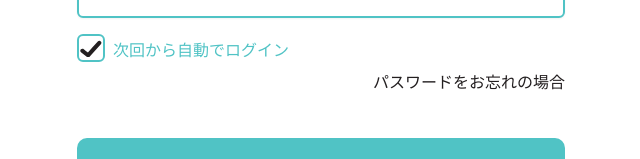
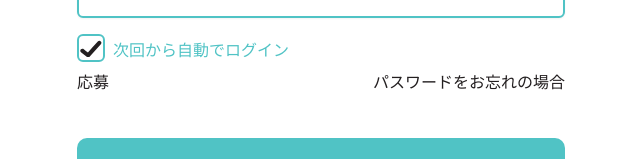
Before and after one commit to sang612/NERU, a Next.js app: page /auth/login in a window 1280 px wide. Shown: the part 258-417 px from the top of the page, without its empty margins (319-959 px from the left). Built offline with nearby package versions, Linux system fonts and the light colour scheme.

Commit message:
hot-fix: add button switch login to register

```diff
--- a/src/app/auth/login/page.js
+++ b/src/app/auth/login/page.js
@@ -14,6 +14,7 @@ import { Role } from '@/utils/constants';
 import { ModalForgetPassword } from '@/components/Modal/ForgetPassword';
 
 export default function LoginPage() {
+  const router = useRouter();
   const [activeItem, setActiveItem] = useState();
   const [emailForgetPassword, setEmailForgetPassword] = useState('');
   const [tel, setTel] = useState('');
@@ -34,7 +35,6 @@ export default function LoginPage() {
     setValidate({ ...validate, password: checkValidatePassword });
   };
   const { enqueueSnackbar } = useSnackbar();
-  const router = useRouter();
   const handleSubmit = async (event) => {
     event.preventDefault();
     const checkValidate = validateLogin(tel, password);
@@ -52,8 +52,8 @@ export default function LoginPage() {
           }),
         });
         const data = await response.json();
-        setIsLoading(false)
-        if (data.status === "failure") {
+        setIsLoading(false);
+        if (data.status === 'failure') {
           enqueueSnackbar(data.message, {
             variant: 'error',
             anchorOrigin: { vertical: 'top', horizontal: 'right' },
@@ -186,16 +186,18 @@ export default function LoginPage() {
             </div>
             <div className="ml-2 text-base text-primary">次回から自動でログイン</div>
           </div>
-          <div className="w-full mb-4 flex justify-end">
+          <div className="w-full mb-4 flex justify-between">
+            <div
+              onClick={() => router.push('/auth/register/personal')}
+              className="text-base text-third hover:cursor-pointer"
+            >
+              応募
+            </div>
             <div onClick={() => setActiveItem(true)} className="text-base text-third hover:cursor-pointer">
               パスワードをお忘れの場合
             </div>
           </div>
-          <Button
-            isLoading={isLoading}
-            onClick={handleSubmit}
-            classname="bg-primary mt-[27.93px]"
-          >
+          <Button isLoading={isLoading} onClick={handleSubmit} classname="bg-primary mt-[27.93px]">
             サインイン
           </Button>
         </div>
--- a/src/app/auth/register/personal/page.js
+++ b/src/app/auth/register/personal/page.js
@@ -302,7 +302,10 @@ export default function PersonalRegister() {
           </div>
 
           <div className="left-0 w-full">
-            <div className="w-full mb-4 flex justify-end">
+            <div className="w-full mb-4 flex justify-between">
+              <div onClick={() => router.push('auth/login')} className="text-base text-primary hover:cursor-pointer">
+                ログイン
+              </div>
               <div onClick={() => setActiveItem(true)} className="text-base text-primary hover:cursor-pointer">
                 パスワードをお忘れの場合
               </div>
```
